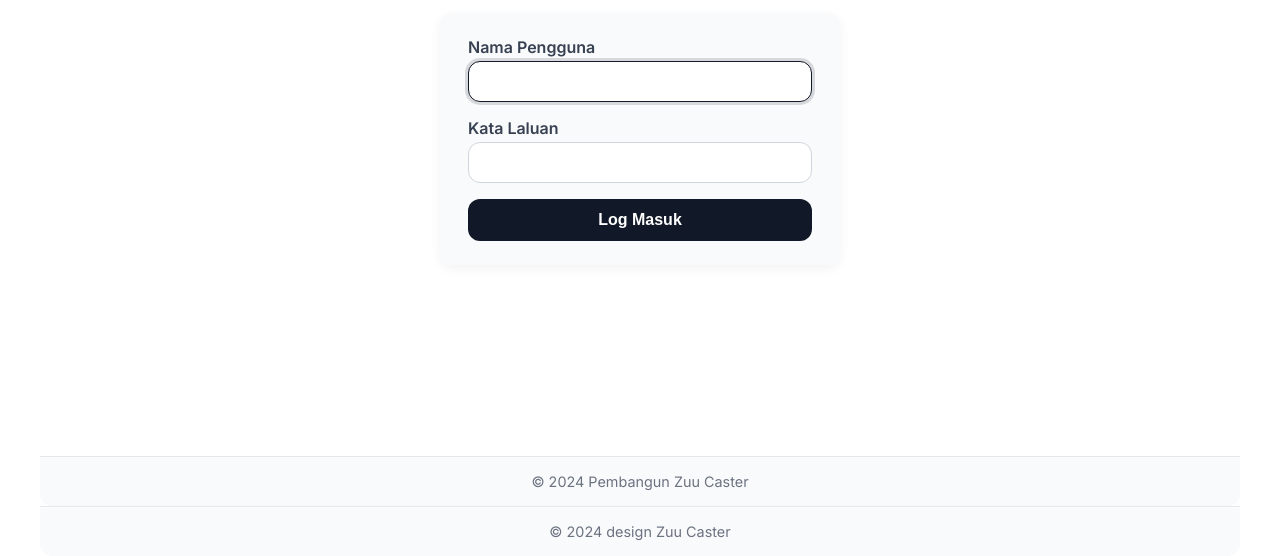
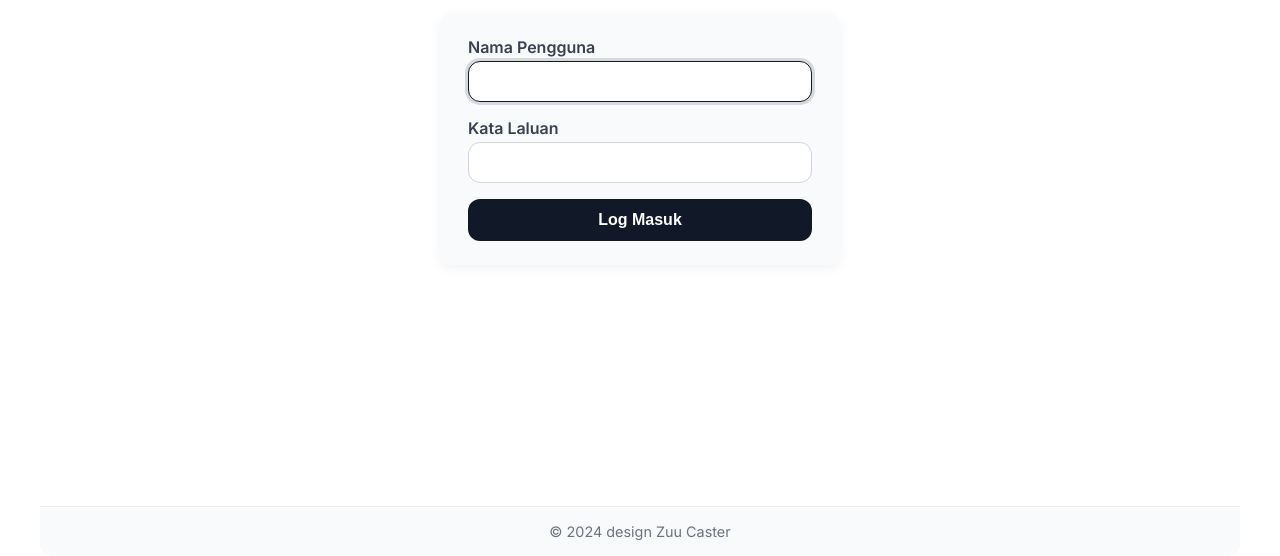
Before and after one commit to benchanna92/website, a plain HTML site: page index.html in a window 1280 px wide. Shown: the part 244-800 px from the top of the page. Drawn offline with nearby package versions, Linux system fonts and the light colour scheme.

Commit message:
Update index.html

```diff
--- a/index.html
+++ b/index.html
@@ -387,9 +387,6 @@
     </section>
   </section>
 </main>
-<footer aria-label="Kaki halaman laman web">
-  &copy; 2024 Pembangun Zuu Caster
-</footer>
 
 <script src="https://cdn.jsdelivr.net/npm/chart.js@4.3.0/dist/chart.umd.min.js"></script>
 <script>
```
